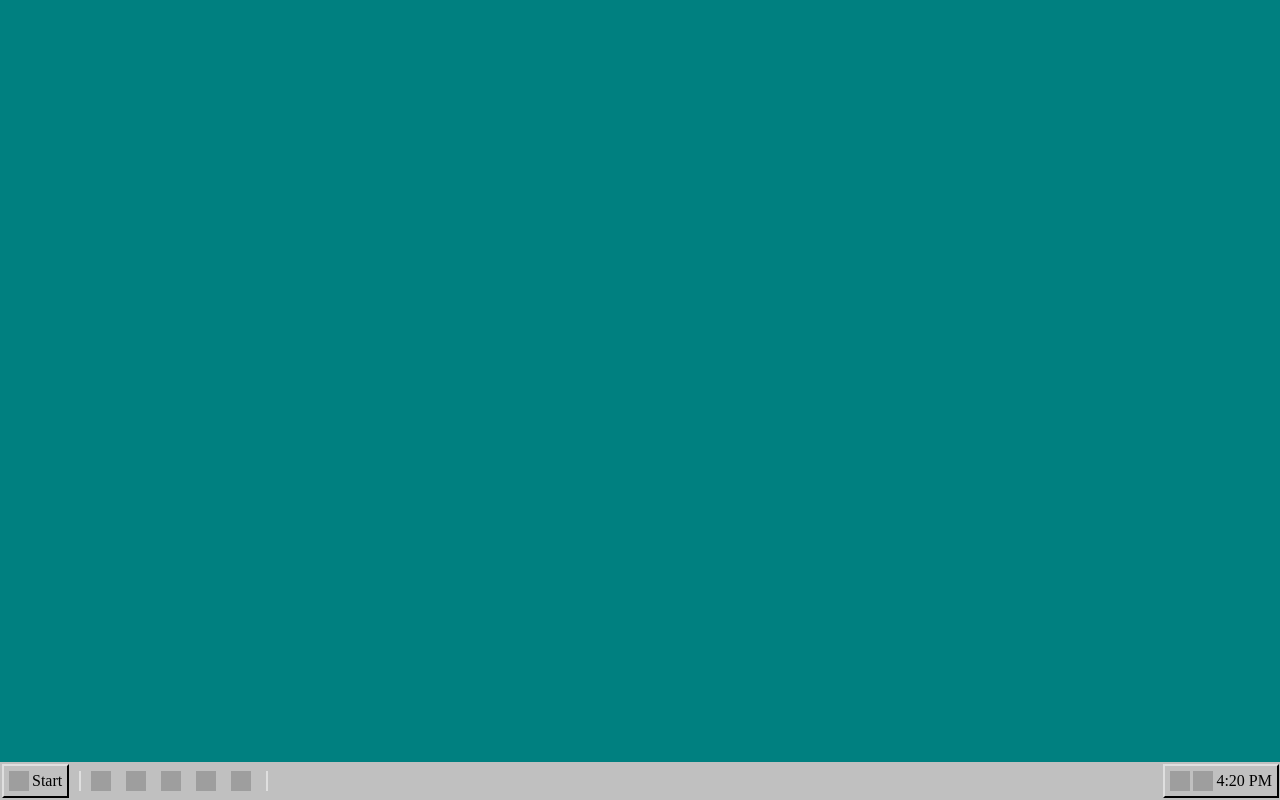
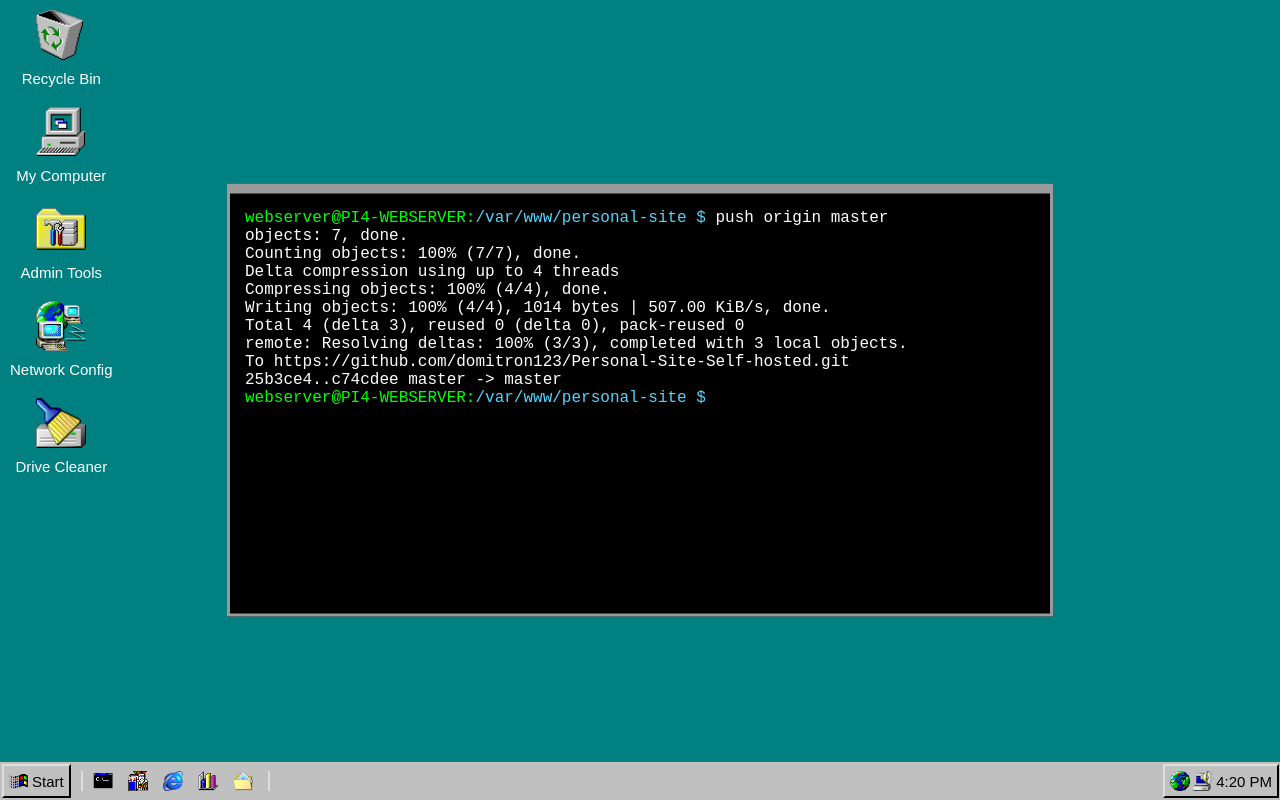
Before and after one commit to domitron123/Personal-Site-Self-hosted, a plain HTML site: page index.html in a window 1280 px wide. Drawn offline with Linux system fonts and the light colour scheme; grey boxes are pictures that could not be loaded.

Commit message:
Desktop icons and terminal functioning / taskbar

```diff
--- /dev/null
+++ b/desktop.css
@@ -0,0 +1,61 @@
+/* ... (your existing CSS) ... */
+
+.desktop {
+  display: flex;
+  justify-content: flex-start;
+  align-items: flex-start; /* Align the container to the top left side */
+}
+
+.desktop-icons {
+  display: flex;
+  flex-direction: column;
+  gap: 20px; /* Adjust the gap between icons as needed */
+  max-width: 600px; /* Adjust the max-width of the icon container as needed */
+  margin-left: 10px;
+  margin-top: 10px;
+}
+
+.icon {
+  display: flex;
+  flex-direction: column;
+  align-items: center;
+}
+
+.icon img {
+  width: 50px; /* Adjust the icon size as needed */
+  height: 50px;
+}
+
+.icon p {
+  color: white;
+  margin: 0;
+  margin-top: 10px; /* Adjust the space between icon and text as needed */
+  text-align: center;
+}
+
+
+.terminal {
+  position: fixed;
+  top: 50%;
+  left: 50%;
+  transform: translate(-50%, -50%);
+  background-color: black;
+  width: 80%;
+  max-width: 800px;
+  height: 400px; /* Adjust the height as needed */
+  padding: 10px;
+  border-top: 10px solid #9a9a9a;
+  border-left: 3px solid #9a9a9a;
+  border-right: 3px solid #9a9a9a;
+  border-bottom: 3px solid #9a9a9a;
+  color: #0f0;
+  font-family: "Courier New", monospace; /* Use a monospaced font for a CMD-like appearance */
+  font-size: 16px;
+  overflow: hidden; /* Hide text overflow if any */
+}
+
+.terminal-contents p {
+
+  margin-top: 5px;
+  margin-left: 5px;
+}
--- /dev/null
+++ b/footer.css
@@ -0,0 +1,72 @@
+footer {
+    position: fixed;
+    bottom: 0;
+    left: 0;
+    width: 100%;
+    background-color: #C0C0C0;
+    padding: 2px;
+}
+
+.task-bar {
+    display: flex;
+    align-items: center;
+    justify-content: space-between;
+}
+
+/* TASK BAR START ICON */
+.tab-one-content {
+    display: flex;
+    align-items: center;
+    border-top: 2px solid #DFDFDF;
+    border-left: 2px solid #DFDFDF;
+    border-right: 2px solid #000000;
+    border-bottom: 2px solid #000000;
+    padding: 5px;
+}
+
+.tab-one {
+    display: flex;
+    align-items: center;
+    justify-content: flex-end;
+}
+
+.tab-one img {
+    width: 20px;
+    height: 20px;
+    margin-right: 3px;
+}
+
+.tab-one p {
+    margin: 0;
+}
+
+/* Open Icons */
+.open-icons {
+    display: flex;
+    align-items: center;
+    margin-left: 10px;
+    padding-left: 10px;
+    border-left: 2px solid #DFDFDF;
+    border-right: 2px solid #DFDFDF;
+}
+
+.open-icons img {
+    width: 20px;
+    height: 20px;
+    margin-right: 15px;
+}
+
+/* TASK BAR RIGHT SIDE */
+.right-bar {
+    margin-right: 3px;
+}
+
+.right-bar p {
+    margin: 0;
+}
+
+.right-bar img {
+    width: 20px;
+    height: 20px;
+    margin-right: 3px;
+}
--- a/index.html
+++ b/index.html
@@ -5,6 +5,8 @@
     <meta http-equiv="X-UA-Compatible" content="IE=edge">
     <meta name="viewport" content="width=device-width, initial-scale=1.0">
     <link rel="stylesheet" type="text/css" href="style.css">
+    <link rel="stylesheet" type="text/css" href="footer.css">
+    <link rel="stylesheet" type="text/css" href="desktop.css">
     <link rel="preconnect" href="https://fonts.googleapis.com">
     <link rel="preconnect" href="https://fonts.gstatic.com" crossorigin>
     <link href="https://fonts.googleapis.com/css2?family=Raleway:wght@200&display=swap" rel="stylesheet">
@@ -18,67 +20,74 @@
         <div class="task-bar">
             <div class="tab-one">
                 <div class="tab-one-content">
-                    <img src="http://192.168.1.111:1234/index.php/core/preview?fileId=1974&x=1920&y=1080&a=true" alt="Start Icon">
+                    <img src="images/start.png" alt="Start Icon">
                     <p> Start</p>
                 </div>
                 <div class="open-icons">
-                    <img src="http://192.168.1.111:1234/index.php/core/preview?fileId=647&x=1920&y=1080&a=true" alt="cmd-Icon">
-                    <img src="http://192.168.1.111:1234/index.php/core/preview?fileId=972&x=1920&y=1080&a=true" alt="Solatiar-Icon">
-                    <img src="http://192.168.1.111:1234/index.php/core/preview?fileId=1337&x=1920&y=1080&a=true" alt="InternetExplorer-Icon">
-                    <img src="http://192.168.1.111:1234/index.php/core/preview?fileId=549&x=1920&y=1080&a=true" alt="Chart-Icon">
-                    <img src="http://192.168.1.111:1234/index.php/core/preview?fileId=834&x=1920&y=1080&a=true" alt="OpenDirectory-Icon">
+                    <img src="images/cmd.png" alt="cmd-Icon">
+                    <img src="images/freecell.png" alt="Solatiar-Icon">
+                    <img src="images/internet-explorer.png" alt="InternetExplorer-Icon">
+                    <img src="images/chart.png" alt="Chart-Icon">
+                    <img src="images/documents.png" alt="OpenDirectory-Icon">
                 </div>
             </div>
 
-
-
             <div class="right-bar">
                 <div class="tab-one-content">
-                    <img src="http://192.168.1.111:1234/index.php/core/preview?fileId=633&x=1920&y=1080&a=true" alt="World-Icon">
-                    <img src="http://192.168.1.111:1234/index.php/core/preview?fileId=625&x=1920&y=1080&a=true" alt="PC-Sound-Icon">
+                    <img src="images/world-networks.png" alt="World-Icon">
+                    <img src="images/pc-sound.png" alt="PC-Sound-Icon">
                     <p> 4:20 PM</p>
                 </div>
             </div>
-
-
-
         </div>
     </footer>
 
-    <!-- <h1 class="title">The linkz</h1> -->
+    <div class="desktop">
+        <div class="desktop-icons">
+            <div class="icon">
+                <img src="images/recycle-bin.png" alt="Trashbin-Icon">
+                <p>Recycle Bin</p>
+            </div>
 
-    <!-- <div class="navigation"> -->
+            <div class="icon">
+                <img src="images/my-computer.png" alt="MyComputer-Icon">
+                <p>My Computer</p>
+            </div>
 
-        <!-- OTHER DTOWNSHEND.COM DOMAINS -->
-        <!-- <div class="selfhost">
-            <h2><a class="active" href="index.html"> Home </a></h2>
-            <h2><a href="https://notes.dtownshend.com" target="_blank">Docs</a></h2>
-            <h2><a href="https://chat.dtownshend.com" target="_blank">Chat Room</a></h2>
-            <h2><a href="https://npm.dtownshend.com" target="_blank"> Nginx Proxy Manager</a></h2>
-            <h2><a href="https://nextcloud.dtownshend.com" target ="_blank">Nextcloud</a></h2>
+            <div class="icon">
+                <img src="images/admin-tools.png" alt="AdminFolder-Icon">
+                <p>Admin Tools</p>
+            </div>
 
-        </div> -->
+            <div class="icon">
+                <img src="images/network_config.png" alt="NetworkConfig-Icon">
+                <p>Network Config</p>
+            </div>
 
-        <!--- LINK TREE - USEFUL LINKS -->
-        <!-- <div class="linktree">
-            <h2><a href="index.html">Home</a></h2>
-            <h2><a href="https://ecampus.nmit.ac.nz/moodle/my/" target="_blank">Moodle</a></h2>
-            <h2><a href="https://chat.openai.com/?model=text-davinci-002-render-sha" target="_blank">New Chat</a></h2>
-            <h2><a href="https://docs.google.com/document/u/0/" target="_blank">Docs</a></h2>
-            <h2><a href="https://github.com/domitron123" target="_blank">Github</a></h2>
-            <h2><a class="active" href="about.html">About</a></h2>
-            <h2><a href="typing.html">Typing</a></h2>
-            <h2><a href="https://www.office.com/launch/word?ui=en-US&rs=US&auth=2" target="_blank">Word</a></h2>
-        </div> -->
+            <div class="icon">
+                <img src="images/drive-cleaner.png" alt="DriveClean-Icon">
+                <p>Drive Cleaner</p>
+            </div>
 
-    <!-- <div class="quote">
-        <a href="hard-photos.html">
-            <h2>
-                A warrior will proclaim <em>'I trust nothing but the strength of my arm and the edge of my sword!'</em>
-                <br>
-                And then come forth to ask for an enchantment
-            </h2>
-        </a>
-    </div> -->
+        </div>
+    </div>
+
+    <div class="terminal">
+        <div class="terminal-contents">
+            <p>
+                <span style="color: #0f0">webserver@PI4-WEBSERVER</span>:<span style="color: #55d4ff">/var/www/personal-site $</span> <span style="color: white">push origin master </span> <br>
+                <span style="color: white"> objects: 7, done. <br>
+                Counting objects: 100% (7/7), done. <br>
+                Delta compression using up to 4 threads <br>
+                Compressing objects: 100% (4/4), done. <br>
+                Writing objects: 100% (4/4), 1014 bytes | 507.00 KiB/s, done. <br>
+                Total 4 (delta 3), reused 0 (delta 0), pack-reused 0 <br>
+                remote: Resolving deltas: 100% (3/3), completed with 3 local objects. <br>
+                To https://github.com/domitron123/Personal-Site-Self-hosted.git <br>
+                25b3ce4..c74cdee  master -> master</span> <br>
+                <span style="color: #0f0">webserver@PI4-WEBSERVER</span>:<span style="color: #55d4ff">/var/www/personal-site $</span>
+            </p>
+        </div>
+    </div>
 </body>
 </html>
--- a/style.css
+++ b/style.css
@@ -1,170 +1,16 @@
-html, body {
-    height: 100%;
-    margin: 0;
-    padding: 0;
-    background-color: #008080;
-}
-
-footer {
-    position: fixed;
-    bottom: 0;
-    left: 0;
-    width: 100%;
-    background-color: #C0C0C0;
-    padding: 2px;
-}
-
-.task-bar {
-    display: flex;
-    align-items: center;
-    justify-content: space-between;
-}
-
-/* TASK BAR START ICON */
-.tab-one-content {
-    display: flex;
-    align-items: center;
-    border-top: 2px solid #DFDFDF;
-    border-left: 2px solid #DFDFDF;
-    border-right: 2px solid #000000;
-    border-bottom: 2px solid #000000;
-    padding: 5px;
-}
-
-.tab-one {
-    display: flex;
-    align-items: center;
-    justify-content: flex-end;
-}
-
-.tab-one img {
-    width: 20px;
-    height: 20px;
-    margin-right: 3px;
-}
-
-.tab-one p {
-    margin: 0;
-}
-
-/* Open Icons */
-.open-icons {
-    display: flex;
-    align-items: center;
-    margin-left: 10px;
-    padding-left: 10px;
-    border-left: 2px solid #DFDFDF;
-    border-right: 2px solid #DFDFDF;
-}
-
-.open-icons img {
-    width: 20px;
-    height: 20px;
-    margin-right: 15px;
-}
-
-/* TASK BAR RIGHT SIDE */
-.right-bar {
-    margin-right: 3px;
-}
-
-.right-bar p {
-    margin: 0;
-}
-
-.right-bar img {
-    width: 20px;
-    height: 20px;
-    margin-right: 3px;
-}
-
-
-/* .start-icon {
-    float: left;
-    width: 30px;
-    height: 30px;
-    margin-right: 10px;
-}
-
-.start-bar {
-    float: left;
-} */
-
-
-
-
-
-
-
-
-/* @font-face {
-    font-family: 'Open Sans';
-    font-style: normal;
-    font-weight: 400;
-    src: local('Open Sans'), local('OpenSans'), url('http://themes.googleusercontent.com/static/fonts/opensans/v5/cJZKeOuBrn4kERxqtaUH3T8E0i7KZn-EPnyo3HZu7kw.woff') format('woff');
-}
 
 
 html, body {
     height: 100%;
     margin: 0;
     padding: 0;
-}
-
-h1 {
-    color: BLACK;
-    font-family:Cambria, Cochin, Georgia, Times, 'Times New Roman', serif;
-    letter-spacing: 10px;
-}
-
-h2 {
-    color: BLACK;
-    font-family: 'Raleway', sans-serif;
-    border: 1px solid rgb(24, 0, 161);
-    border-radius: 10px;
-    padding: 10px;
-}
-
-a {
-    text-decoration: none;
-}
-
-.title{
-    text-align: center;
-}
-
-.navigation{
-    display: flex;
-    flex-direction: column;
-    border-bottom: 2px solid rgb(161, 0, 0);
-}
-
-.selfhost {
-    text-align: center;
-    border: 2px solid rgb(255, 115, 0);
-    border-radius: 10px;
-    padding: 5px;
-    margin: 5px;
-}
+    background-color: #008080;
 
 
-
-.navigation a.active{
-    color: rgb(161, 0, 0);
-    border-color: rgb(161, 0, 0);
+    font-family: "MS Sans Serif", sans-serif;
+    font-size: 15px; /* You can adjust the size as needed */
+    font-weight: 500;
+    -webkit-font-smoothing: none; /* For older versions of Safari */
+    -moz-osx-font-smoothing: grayscale; /* For older versions of Firefox on macOS */
+    font-smooth: never; /* For modern browsers */
 }
-
-.quote {
-    text-align: center;
-    /* border: 2px solid rgb(24, 0, 161); */
-    /*border-radius: 10px;*/
-    /* padding: 5px; */
-    /* margin: 5px;
-}
-
-.quote h2 {
-    font-family: 'Tangerine', cursive;
-    font-size: 50px;
-    font-weight: 400;
-    color: rgb(24, 0, 161);
-}	  */
```
Also changed, not shown: Fonts/Pixellari.ttf (added), images/admin-tools.png (added), images/chart.png (added), images/cmd.png (added), images/documents.png (added), images/drive-cleaner.png (added), images/freecell.png (added), images/internet-explorer.png (added), images/my-computer.png (added), images/network_config.png (added), images/pc-sound.png (added), images/recycle-bin.png (added), images/start.png (added), images/world-networks.png (added).
